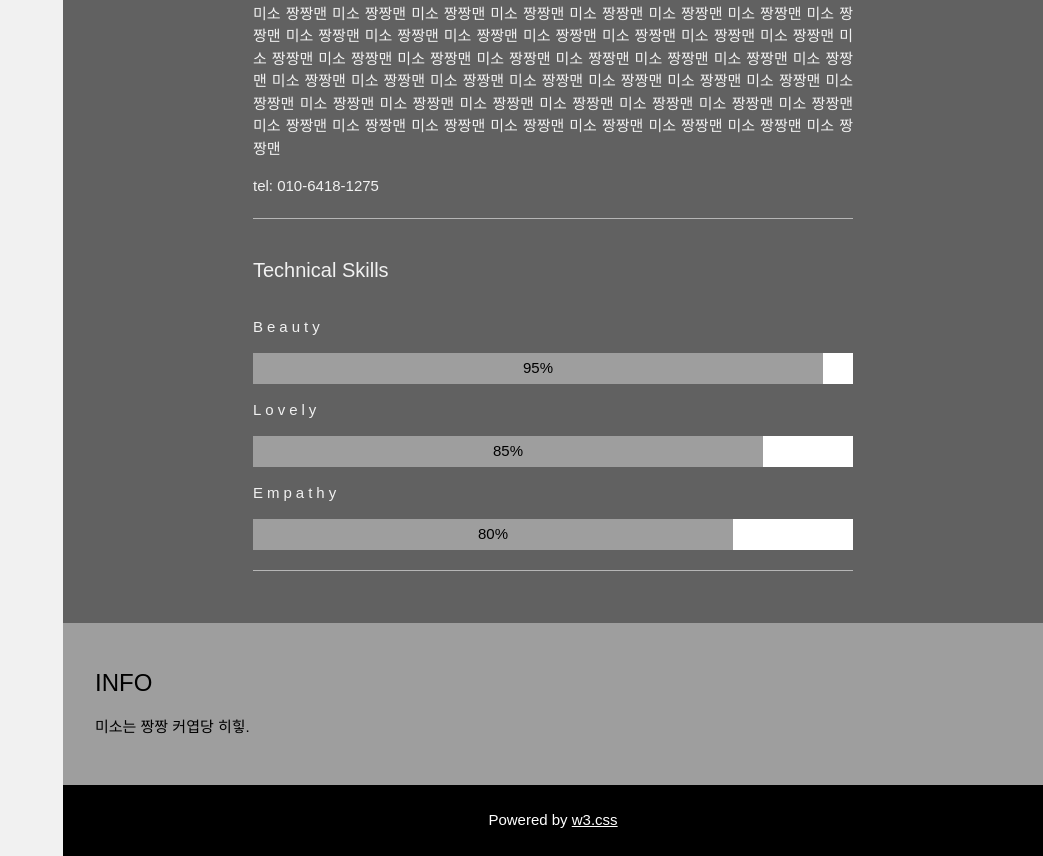
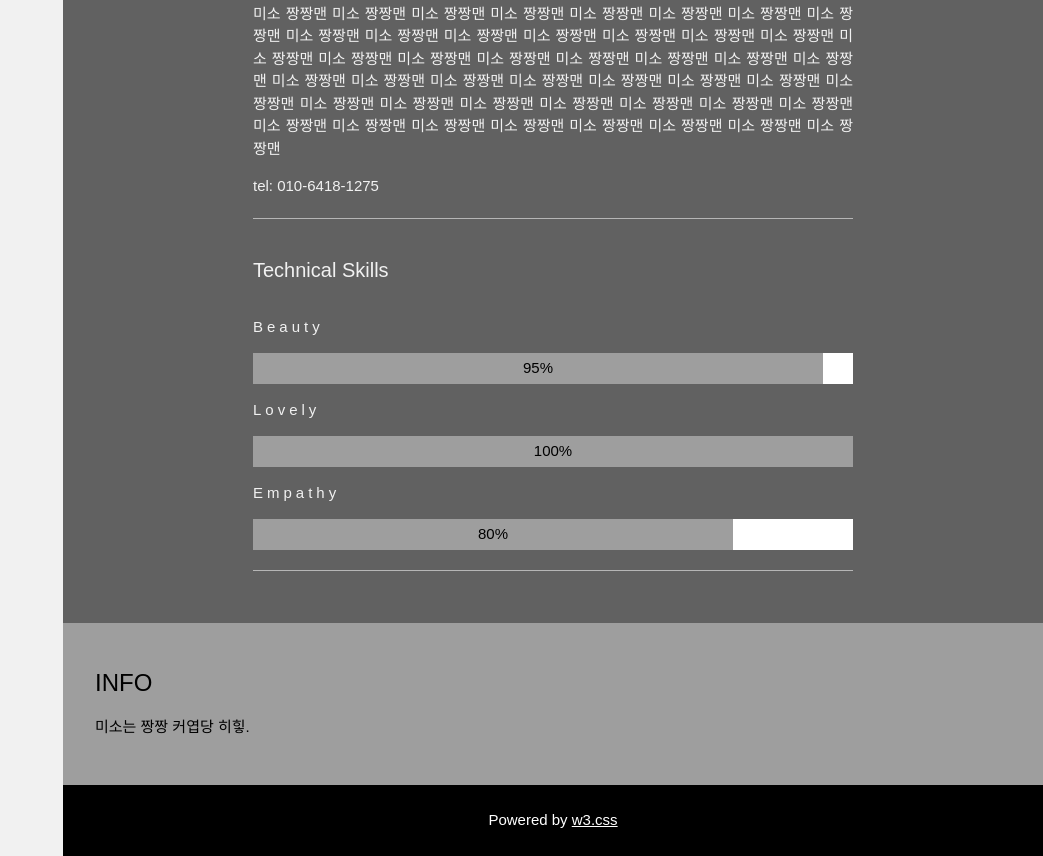
Before and after one commit to shostga/miso, a plain HTML site: page index.html in a window 1280 px wide. Shown: the part 4309-5165 px from the top of the page, without its empty margins (237-1280 px from the left). Drawn offline with Linux system fonts and the light colour scheme; a web font is replaced by a local one.

Commit message:
Update index.html

```diff
--- a/index.html
+++ b/index.html
@@ -108,7 +108,7 @@
           </div>
           <p class="w3-wide">Lovely</p>
           <div class="w3-white">
-            <div class="w3-container w3-padding-small w3-center w3-grey" style="width:85%">85%</div>
+            <div class="w3-container w3-padding-small w3-center w3-grey" style="width:100%">100%</div>
           </div>
           <p class="w3-wide">Empathy</p>
           <div class="w3-white">
```
